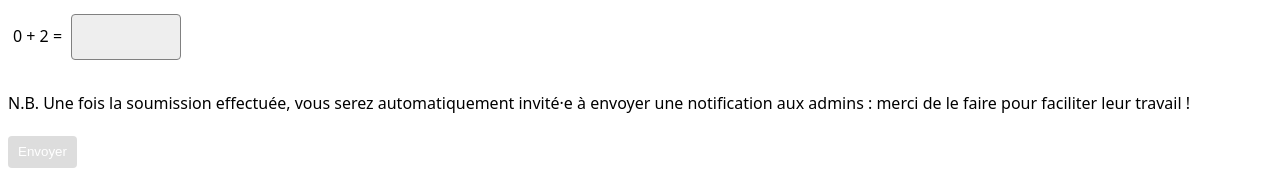
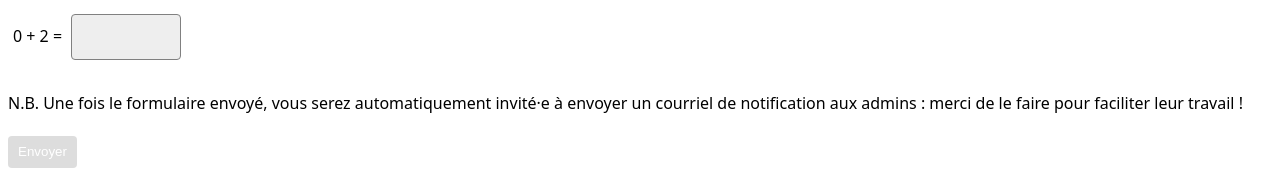
Before and after one commit to fmoncomble/fmoncomble.github.io, a Jekyll site: the page index_saes.html, which Jekyll copies as it is, in a window 1280 px wide. Shown: the part 1414-1587 px from the top of the page. Built offline with Jekyll 4.4.1, drawn with Linux system fonts in a browser that asks for light colours.

Commit message:
Update index_saes.html

```diff
--- a/index_saes.html
+++ b/index_saes.html
@@ -289,8 +289,8 @@
             </div>
             <div>
                 <br />
-                N.B. Une fois la soumission effectuée, vous serez
-                automatiquement invité·e à envoyer une notification aux admins :
+                N.B. Une fois le formulaire envoyé, vous serez
+                automatiquement invité·e à envoyer un courriel de notification aux admins :
                 merci de le faire pour faciliter leur travail !<br /><br />
                 <button class="form-ui" id="submit-btn" disabled="true">
                     Envoyer
```
